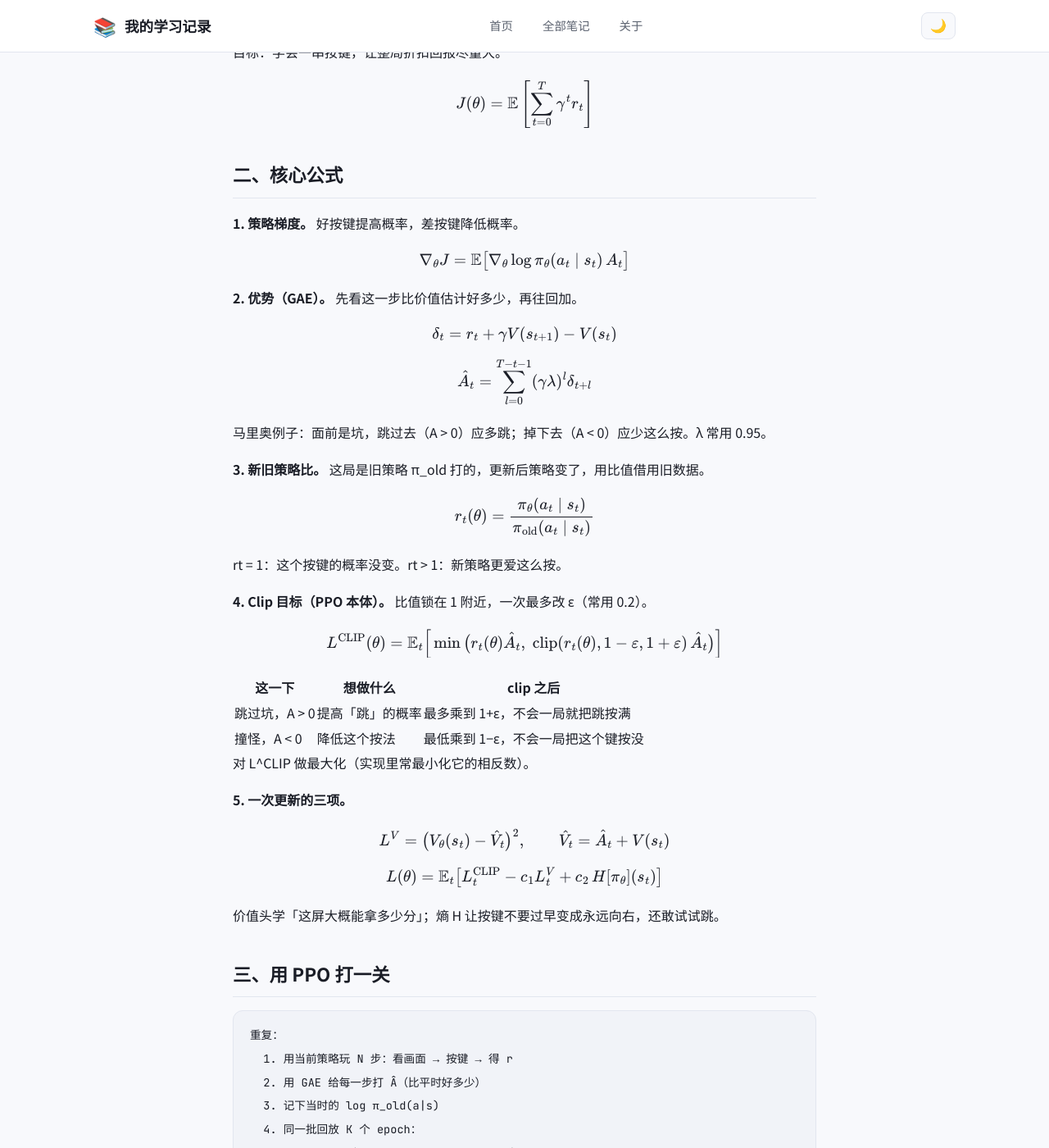
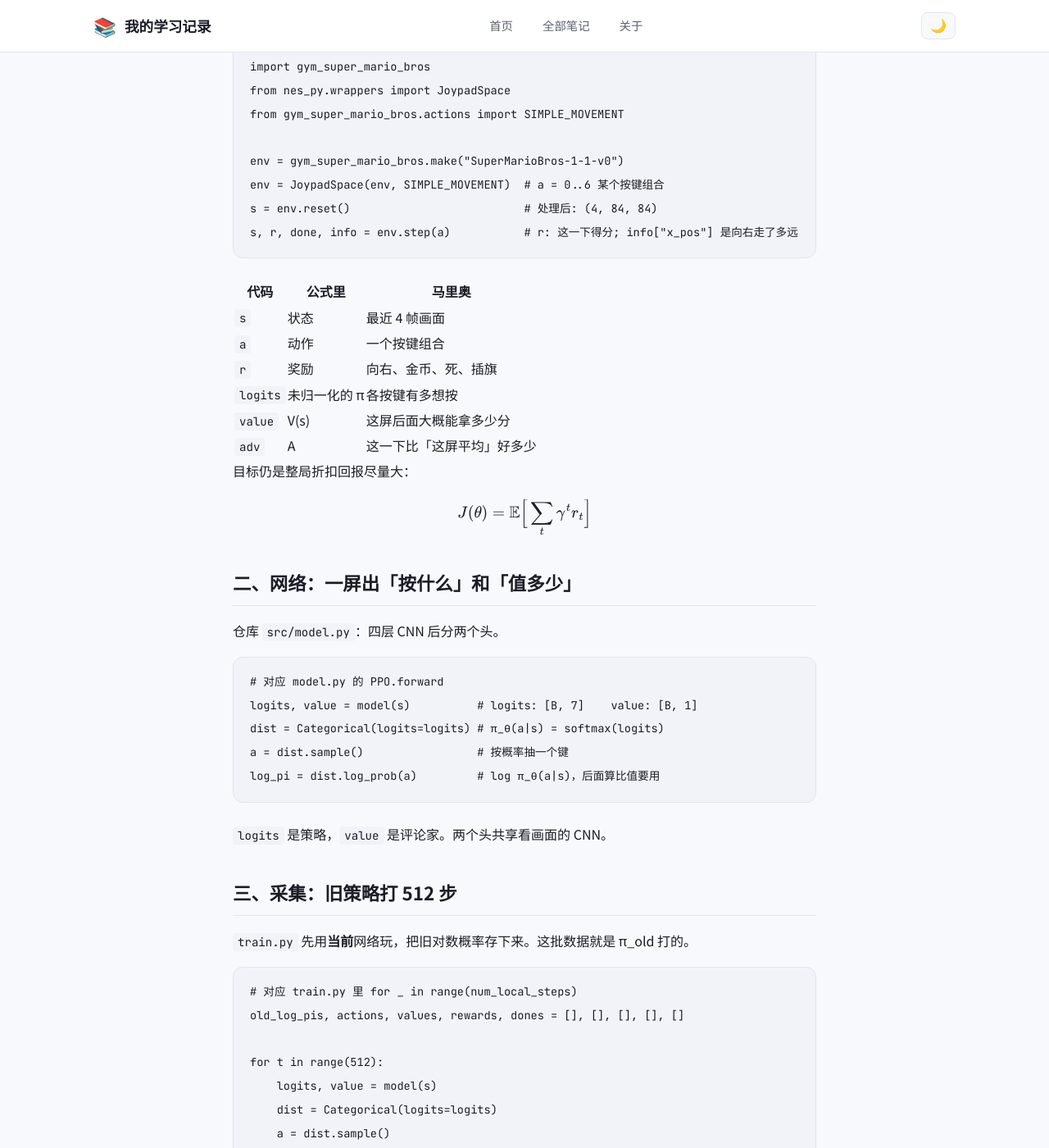
Before and after one commit to SummerXC-66/SummerXC-66.github.io, a Jekyll site: the page built from _posts/2026-08-29-ppo.md, in a window 1280 px wide and 1400 px high, scrolled down 674 px. Shown: the whole window at 82% size. Built offline with Jekyll 4.4.1, drawn with Linux system fonts in a browser that asks for light colours; formulas are drawn with MathJax 3; some of the changed text lies outside the part shown.

Commit message:
用马里奥 PPO 代码对照公式，按采集、GAE、clip 更新讲解。
Co-authored-by: Cursor <cursoragent@cursor.com>

````diff
--- a/_posts/2026-08-29-ppo.md
+++ b/_posts/2026-08-29-ppo.md
@@ -6,95 +6,187 @@ category: 算法
 tags: [算法, 强化学习, PPO]
 ---
 
-PPO 用旧策略去玩游戏、用新策略小步更新：**好动作多按，差动作少按，一次不要改太猛。** 下面用超级马里奥把符号对上。
+PPO：**旧策略进关打数据，新策略只许小步改按键概率。** 公式和下面的 Python 一一对应。完整可跑代码见 [vietnh1009/Super-mario-bros-PPO-pytorch](https://github.com/vietnh1009/Super-mario-bros-PPO-pytorch)（`train.py`）。
 
-论文：[Proximal Policy Optimization Algorithms](https://arxiv.org/abs/1707.06347)
+```bash
+python train.py --world 1 --stage 1 --lr 1e-4
+```
 
-## 一、马里奥里的状态、动作、奖励
+环境是 `gym-super-mario-bros`。默认：8 个并行关卡、每轮采 512 步、回放 10 个 epoch、clip ε = 0.2。
 
-| 符号 | 马里奥里是什么 |
-|------|----------------|
-| s | 当前几帧画面（马里奥在哪、前面有没有怪） |
-| a | 按键：左、右、跳、跑，或它们的组合 |
-| r | 向右走、吃金币加分；被撞、掉坑扣分 |
-| πθ(a\|s) | 看到这屏时，各按键的概率 |
-| V(s) | 「只看这屏，后面大概能拿多少分」 |
-| A | 「这一下按跳，比平时在这屏乱按更好多少」 |
+## 一、画面、按键、奖励
 
-目标：学会一串按键，让整局折扣回报尽量大。
+仓库把彩色帧转成 84×84 灰度，再叠 4 帧当状态；`JoypadSpace` + `SIMPLE_MOVEMENT` 把按键收成大约 7 个离散动作（右、跳、跑跳等）。奖励大致是：向右 / 得分加分，撞死或掉坑减分，插旗再加一笔。
+
+```python
+import gym_super_mario_bros
+from nes_py.wrappers import JoypadSpace
+from gym_super_mario_bros.actions import SIMPLE_MOVEMENT
+
+env = gym_super_mario_bros.make("SuperMarioBros-1-1-v0")
+env = JoypadSpace(env, SIMPLE_MOVEMENT)  # a = 0..6 某个按键组合
+s = env.reset()                          # 处理后: (4, 84, 84)
+s, r, done, info = env.step(a)           # r: 这一下得分; info["x_pos"] 是向右走了多远
+```
+
+| 代码 | 公式里 | 马里奥 |
+|------|--------|--------|
+| `s` | 状态 | 最近 4 帧画面 |
+| `a` | 动作 | 一个按键组合 |
+| `r` | 奖励 | 向右、金币、死、插旗 |
+| `logits` | 未归一化的 π | 各按键有多想按 |
+| `value` | V(s) | 这屏后面大概能拿多少分 |
+| `adv` | A | 这一下比「这屏平均」好多少 |
+
+目标仍是整局折扣回报尽量大：
 
 $$
-J(\theta)=\mathbb{E}\left[\sum_{t=0}^{T}\gamma^{t}r_{t}\right]
+J(\theta)=\mathbb{E}\Big[\sum_{t}\gamma^{t}r_{t}\Big]
 $$
 
-## 二、核心公式
+## 二、网络：一屏出「按什么」和「值多少」
 
-**1. 策略梯度。** 好按键提高概率，差按键降低概率。
+仓库 `src/model.py`：四层 CNN 后分两个头。
+
+```python
+# 对应 model.py 的 PPO.forward
+logits, value = model(s)          # logits: [B, 7]    value: [B, 1]
+dist = Categorical(logits=logits) # π_θ(a|s) = softmax(logits)
+a = dist.sample()                 # 按概率抽一个键
+log_pi = dist.log_prob(a)         # log π_θ(a|s)，后面算比值要用
+```
+
+`logits` 是策略，`value` 是评论家。两个头共享看画面的 CNN。
+
+## 三、采集：旧策略打 512 步
+
+`train.py` 先用**当前**网络玩，把旧对数概率存下来。这批数据就是 π_old 打的。
+
+```python
+# 对应 train.py 里 for _ in range(num_local_steps)
+old_log_pis, actions, values, rewards, dones = [], [], [], [], []
+
+for t in range(512):
+    logits, value = model(s)
+    dist = Categorical(logits=logits)
+    a = dist.sample()
+    old_log_pis.append(dist.log_prob(a))   # 记下旧策略的 log π
+    values.append(value)
+    s, r, done, _ = env.step(a.item())
+    actions.append(a)
+    rewards.append(r)
+    dones.append(done)
+    if done:
+        s = env.reset()
+```
+
+策略梯度要的就是：好动作提高 `log_pi`，差动作降低。
 
 $$
 \nabla_{\theta}J=\mathbb{E}\big[\nabla_{\theta}\log\pi_{\theta}(a_{t}\mid s_{t})\,A_{t}\big]
 $$
 
-**2. 优势（GAE）。** 先看这一步比价值估计好多少，再往回加。
+还没有 A。下一步用这 512 步的 r 和 V 算出 A。
+
+## 四、GAE：给每一步打「比平均好多少」
+
+仓库从最后一步往回扫（`tau` 就是公式里的 λ，这个实现默认 1.0）：
+
+```python
+# 对应 train.py 里 gae = 0; for value, reward, done in ...[::-1]
+_, next_v = model(s)          # 第 513 步的 V，用来把最后一步补完
+gae, advs = 0, []
+for v, r, d in zip(reversed(values), reversed(rewards), reversed(dones)):
+    # δ_t = r + γ V(s') (1-done) - V(s)
+    delta = r + gamma * next_v * (1 - d) - v
+    gae = delta + gamma * lam * (1 - d) * gae
+    advs.append(gae)
+    next_v = v
+advs.reverse()
+advs = torch.stack(advs)
+returns = advs + torch.stack(values)   # V̂ = Â + V，给评论家当标签
+```
+
+对应：
 
 $$
-\delta_{t}=r_{t}+\gamma V(s_{t+1})-V(s_{t})
+\delta_{t}=r_{t}+\gamma V(s_{t+1})(1-d_{t})-V(s_{t})
 $$
 
 $$
-\hat{A}_{t}=\sum_{l=0}^{T-t-1}(\gamma\lambda)^{l}\delta_{t+l}
+\hat{A}_{t}=\delta_{t}+\gamma\lambda(1-d_{t})\hat{A}_{t+1}
 $$
 
-马里奥例子：面前是坑，跳过去（A > 0）应多跳；掉下去（A < 0）应少这么按。λ 常用 0.95。
+马里奥：跳过坑，后面分高，`delta`、`gae` 都是正的，应多跳；掉坑 `done=1`，后面的 V 不算，这一下是负优势，应少这么按。`(1-d)` 在死的那步把后续截断。
 
-**3. 新旧策略比。** 这局是旧策略 π_old 打的，更新后策略变了，用比值借用旧数据。
+## 五、更新：比值、clip、价值、熵
+
+同一批数据回放若干 epoch。每次用**新**网络再算一遍这些旧动作的概率。
+
+```python
+# 对应 train.py 里 ratio / actor_loss / critic_loss / entropy
+logits, value = model(states)
+dist = Categorical(logits=logits)
+new_log_pi = dist.log_prob(actions)
+
+ratio = torch.exp(new_log_pi - old_log_pis)   # r_t(θ) = π_new / π_old
+```
 
 $$
-r_{t}(\theta)=\frac{\pi_{\theta}(a_{t}\mid s_{t})}{\pi_{\mathrm{old}}(a_{t}\mid s_{t})}
+r_{t}(\theta)=\exp\big(\log\pi_{\theta}(a_{t}\mid s_{t})-\log\pi_{\mathrm{old}}(a_{t}\mid s_{t})\big)
 $$
 
-rt = 1：这个按键的概率没变。rt > 1：新策略更爱这么按。
+`ratio = 1`：这个键的概率没变。`ratio > 1`：新策略更爱这么按。
 
-**4. Clip 目标（PPO 本体）。** 比值锁在 1 附近，一次最多改 ε（常用 0.2）。
+Clip 目标（实现里取负号，因为优化器做的是**最小化**）：
+
+```python
+surr1 = ratio * advs
+surr2 = ratio.clamp(1 - eps, 1 + eps) * advs   # eps=0.2
+actor_loss = -torch.mean(torch.min(surr1, surr2))
+```
 
 $$
-L^{\mathrm{CLIP}}(\theta)=\mathbb{E}_{t}\Big[\min\big(r_{t}(\theta)\hat{A}_{t},\;\mathrm{clip}(r_{t}(\theta),1-\varepsilon,1+\varepsilon)\,\hat{A}_{t}\big)\Big]
+L^{\mathrm{CLIP}}=\mathbb{E}\big[\min\big(r_{t}\hat{A}_{t},\;\mathrm{clip}(r_{t},1-\varepsilon,1+\varepsilon)\hat{A}_{t}\big)\big]
 $$
 
-| 这一下 | 想做什么 | clip 之后 |
-|--------|----------|-----------|
-| 跳过坑，A > 0 | 提高「跳」的概率 | 最多乘到 1+ε，不会一局就把跳按满 |
-| 撞怪，A < 0 | 降低这个按法 | 最低乘到 1−ε，不会一局把这个键按没 |
+| 马里奥 | `advs` | 代码在干什么 |
+|--------|--------|----------------|
+| 跳过坑 | > 0 | 提高「跳」的 `ratio`，但 `clamp` 后最多 1.2 |
+| 撞怪 | < 0 | 降低这个按法，但最低 0.8 |
 
-对 L^CLIP 做最大化（实现里常最小化它的相反数）。
+`min` 再取负：不会比「裁过的保守版本」更贪。`ratio` 已经贴边时，梯度可以变成 0。
 
-**5. 一次更新的三项。**
+价值头拟合「这屏能拿多少」；熵避免永远只按右：
+
+```python
+critic_loss = F.smooth_l1_loss(value.squeeze(), returns)  # 仓库用 Huber，不是纯 MSE
+entropy = dist.entropy().mean()
+loss = actor_loss + critic_loss - 0.01 * entropy
+loss.backward()
+```
 
 $$
-L^{V}=\big(V_{\theta}(s_{t})-\hat{V}_{t}\big)^{2},\qquad \hat{V}_{t}=\hat{A}_{t}+V(s_{t})
+L=L^{\mathrm{CLIP}}_{\mathrm{min}}+c_{1}L^{V}-c_{2}H[\pi]
 $$
 
-$$
-L(\theta)=\mathbb{E}_{t}\big[L_{t}^{\mathrm{CLIP}}-c_{1}L_{t}^{V}+c_{2}\,H[\pi_{\theta}](s_{t})\big]
-$$
+仓库里 `beta=0.01` 就是 c₂。熵前面是减号：熵越大损失越小，还敢试试跳。
 
-价值头学「这屏大概能拿多少分」；熵 H 让按键不要过早变成永远向右，还敢试试跳。
-
-## 三、用 PPO 打一关
+## 六、一整轮在 train.py 里怎么走
 
 ```
-重复：
-  1. 用当前策略玩 N 步：看画面 → 按键 → 得 r
-  2. 用 GAE 给每一步打 Â（比平时好多少）
-  3. 记下当时的 log π_old(a|s)
-  4. 同一批回放 K 个 epoch：
-       rt = exp( log π_new − log π_old )
-       最大化 clip 目标，同时拟合 V、加一点熵
-  5. 丢掉这批数据，用新策略再进关
+reset 关卡
+循环：
+  1. 当前网络玩 512 步，记下 s, a, r, V, log π_old
+  2. 从后往前扫，算出 Â 和 returns
+  3. 打乱，切 batch，重复 10 个 epoch：
+       新网络算 ratio、clip 策略损失、价值、熵
+       Adam 一步
+  4. 这批丢掉，带着新参数再进关
 ```
 
-必须重新进关再采：策略一改，旧录像就不能当「当前打法」用。K 太大等于又改猛了，clip 挡不住。
+必须重新打：策略一改，旧录像就不是「当前打法」。epoch 太多等于又改猛了，clip 挡不住。
 
-典型量级：γ = 0.99，λ = 0.95，ε = 0.2，K = 4。
+对照仓库默认超参：`gamma=0.9`，`epsilon=0.2`，`num_local_steps=512`，`num_epochs=10`，`num_processes=8`。
 
-**一句话：** 旧马里奥去打关并打分；新马里奥只许把好按键的概率微调到 1±ε 以内，再进下一把。
+**一句话：** `sample` 用旧 π 打马里奥；`log_prob` 新旧相减得到 `ratio`；`clamp` 把好键的涨幅锁在 1±0.2；`value` 学这屏值多少；然后重新进 1-1。
````
